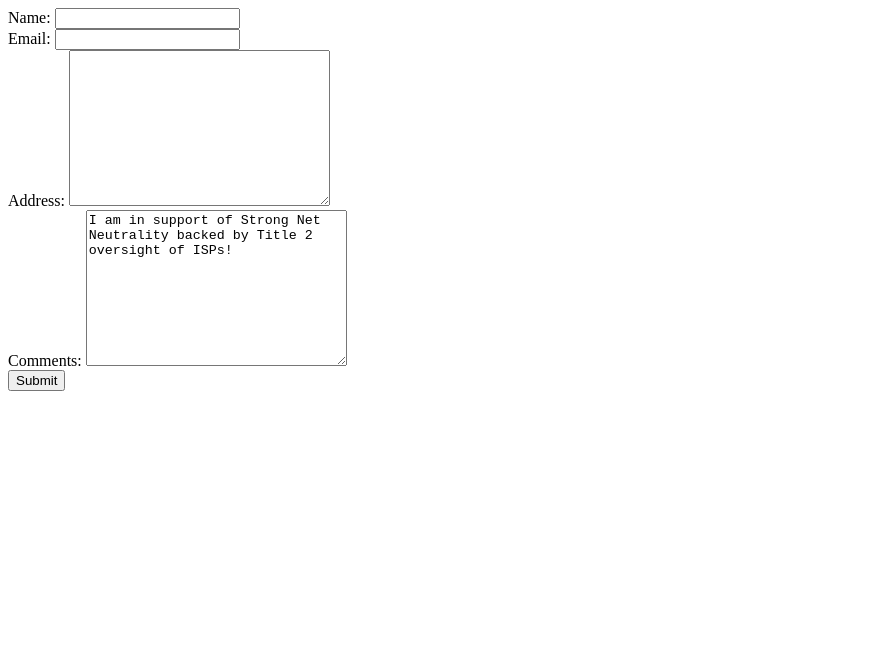
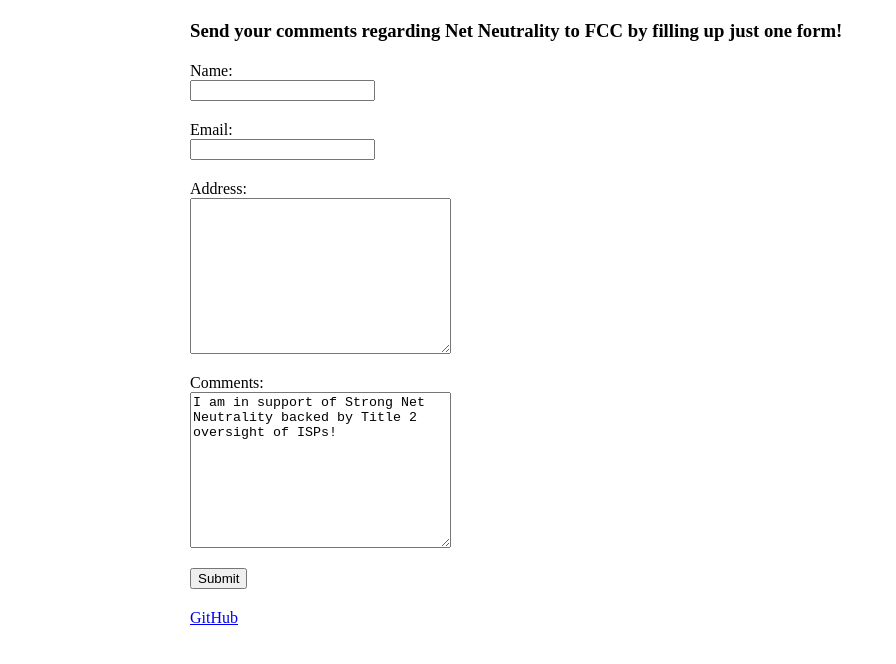
Before and after one commit to umanghome/express-to-fcc, a plain HTML site: page static/index.html in a window 1280 px wide. Shown: the whole page, without its empty margins (0-896 px from the left). Drawn offline with Linux system fonts and the light colour scheme.

Commit message:
made HTML look a bit better

```diff
--- a/static/index.html
+++ b/static/index.html
@@ -1,8 +1,28 @@
 <html>
     <head>
-        <title>FCC</title>
+        <title>Comment to FCC</title>
+        <meta charset="utf-8" />
+        <meta name="description" content="Simpler way to send comments regarding Net Neutrality to FCC." />
+        <meta name="keywords" content="fcc, net, neutrality, comments, john, oliver, america, us, usa" />
+        <meta name="viewport" content="width=device-width, initial-scale=1, / maximum-scale=1">
+        <style>
+            .container {
+                width: 80%;
+                max-width: 900px;
+                margin: 20px auto;
+            }
+            label, input {
+                display: block;
+            }
+
+            .container > form > div {
+                margin: 20px 0px;
+            }
+        </style>
     </head>
     <body>
+        <div class="container">
+            <h3>Send your comments regarding Net Neutrality to FCC by filling up just one form!</h3>
             <form action="" method="post">
                 <div>
                     <label for="name">Name: </label>
@@ -24,5 +44,9 @@
                     <input type="submit" value="Submit">
                 </div>
             </form>
+            <div class="footer">
+                <a href="https://github.com/umanghome/express-to-fcc" target="_blank">GitHub</a>
+            </div>
+        </div>
     </body>
 </html>
```
Also changed, not shown: 1 other file. Lines whose indentation alone changed are shown as unchanged.
